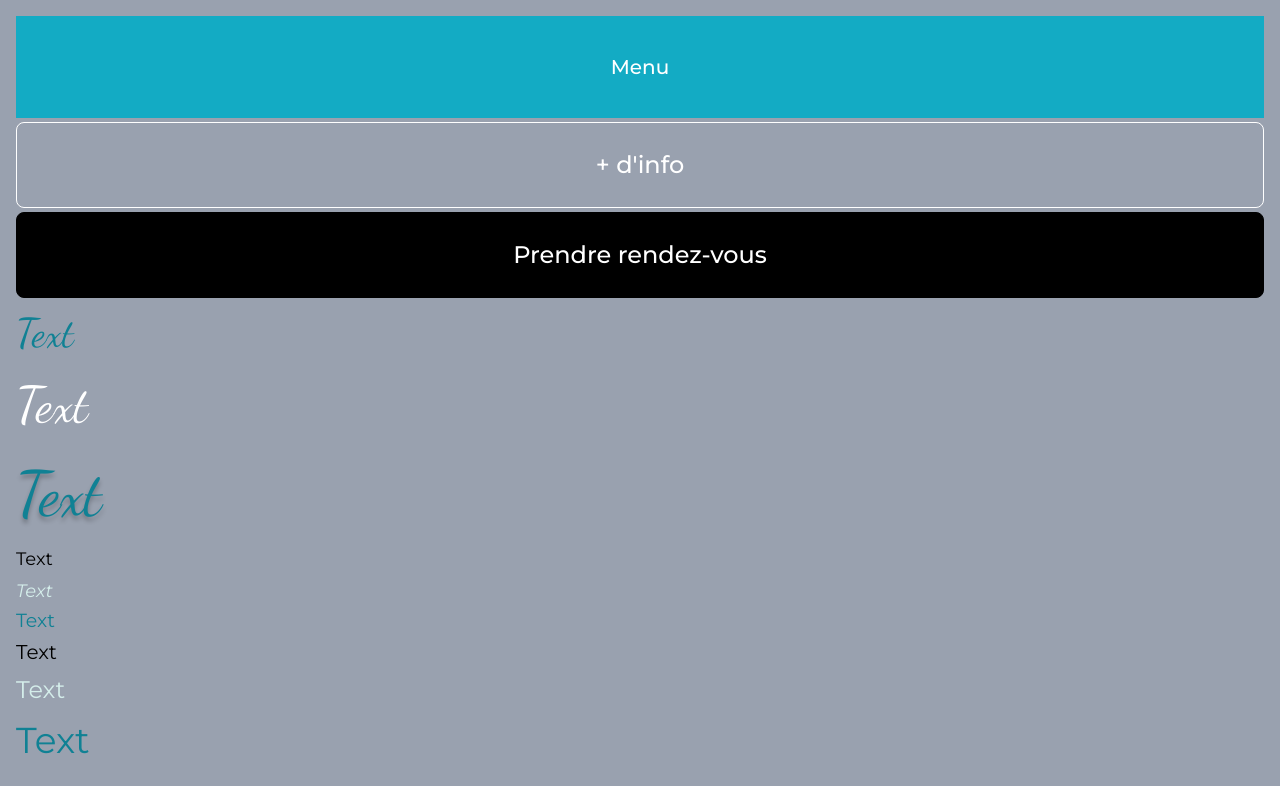
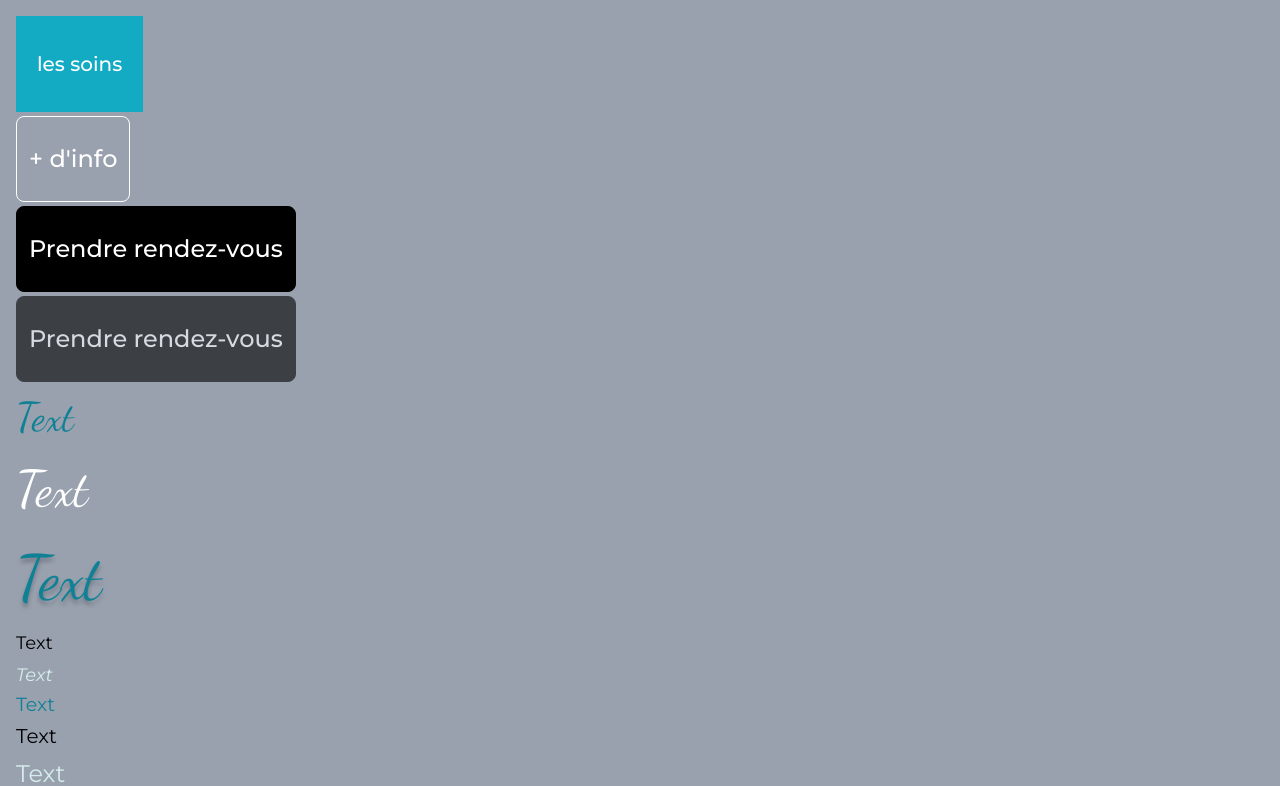
Before and after one commit to barry-black/nicole-pages-website, a Next.js app: page / in a window 1280 px wide. Shown: the top 786 px of the page. Built offline with nearby package versions, Linux system fonts and the light colour scheme.

Commit message:
Finalise first step for buttons

```diff
--- a/src/pages/index.tsx
+++ b/src/pages/index.tsx
@@ -9,11 +9,11 @@ export default function Home() {
 
       <div className="bg-gray-400 p-4">
         <div className="flex flex-col gap-1">
-          {" "}
           {/* gap-1 = 4px, pour 5px utilise gap-[5px] */}
-          <Button variant="topMenu">Menu</Button>
-          <Button variant="info">+ d'info</Button>
+          <Button variant="topMenu">les soins</Button>
+          <Button variant="info">+ d&apos;info</Button>
           <Button variant="callAction">Prendre rendez-vous</Button>
+          <Button variant="disabled">Prendre rendez-vous</Button>
         </div>
 
         <div className="mt-[5px] space-y-[5px]">
--- a/src/styles/button.css
+++ b/src/styles/button.css
@@ -4,7 +4,7 @@
     .btn-topMenu {
         background-color: var(--color-sky-blue);
         color: white;
-        padding: 32px 20px;
+        padding: 29px 17px;
         font-family: var(--font-primary);
         font-weight: var(--font-weight-medium);
         font-size: 20px;
@@ -12,6 +12,7 @@
         text-align: center;
         transition: all 0.3s ease;
         border: 4px solid transparent;
+        width: fit-content;
     }
 
     .btn-topMenu:hover {
@@ -19,7 +20,7 @@
         border-bottom: 4px solid white;
     }
 
-    .btn-info{
+    .btn-info {
         background-color: transparent;
         color: white;
         border: 1px solid white;
@@ -31,6 +32,7 @@
         cursor: pointer;
         text-align: center;
         transition: all 0.3s ease;
+        width: fit-content;
     }
 
     .btn-info:hover {
@@ -39,7 +41,7 @@
         border: 1px solid var(--color-ocean-blue);
     }
 
-    .btn-callAction{
+    .btn-callAction {
         background-color: black;
         color: white;
         border: 1px solid black;
@@ -51,6 +53,7 @@
         cursor: pointer;
         text-align: center;
         transition: all 0.3s ease;
+        width: fit-content;
     }
 
     .btn-callAction:hover {
@@ -58,4 +61,21 @@
         color: black;
         border: 1px solid black;
     }
+
+    .btn-disabled {
+        background-color: black;
+        color: white;
+        border: 1px solid black;
+        padding: 24px 12px;
+        border-radius: 8px;
+        font-family: var(--font-primary);
+        font-weight: var(--font-weight-medium);
+        font-size: 24px;
+        cursor: not-allowed;
+        text-align: center;
+        transition: all 0.3s ease;
+        pointer-events: none;
+        opacity: 0.6;
+        width: fit-content;
+    }
 }
--- a/src/ui/design-system/button/button.tsx
+++ b/src/ui/design-system/button/button.tsx
@@ -1,9 +1,8 @@
 import clsx from "clsx";
 
 interface Props {
-  size?: "small" | "medium" | "large";
-  variant?: "topMenu" | "info" | "callAction" | "ico";
-  icon?: any;
+  variant?: "topMenu" | "info" | "callAction" | "disabled" | "ico";
+  // icon?: any;
   iconTheme?: "topMenu" | "info" | "gray";
   iconPosition?: "left" | "right";
   disabled?: boolean;
@@ -12,18 +11,17 @@ interface Props {
 }
 
 export const Button = ({
-  size = "medium",
+  // size = "medium",
   variant = "topMenu",
-  icon,
-  iconTheme = "topMenu",
-  iconPosition = "right",
+  // icon,
+  // iconTheme = "topMenu",
+  // iconPosition = "right",
   disabled,
-  isLoading,
+  // isLoading,
   children,
 }: Props) => {
     let variantStyles: string = "";
-    let sizeStyles: string = "";
-    let icoSizeStyles: number = 0;
+    // let icoSizeStyles: number = 0;
 
     switch (variant) {
       case "topMenu": // default
@@ -35,20 +33,11 @@ export const Button = ({
       case "callAction":
         variantStyles = "btn-callAction";
         break;
+      case "disabled":
+        variantStyles = "btn-disabled";
+        break;
       case "ico":
         variantStyles = "";
-        break;
-    }
-
-    switch (size) {
-      case "small": // default
-        sizeStyles = "";
-        break;
-      case "medium":
-        sizeStyles = "";
-        break;
-      case "large":
-        sizeStyles = "";
         break;
     }
 
```
